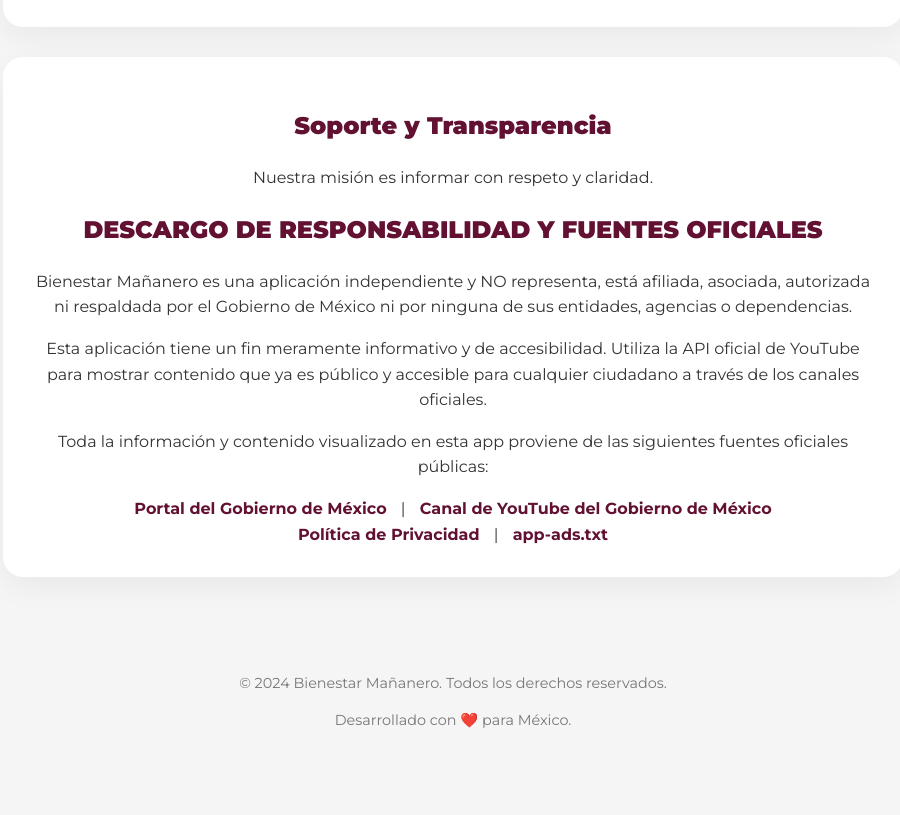
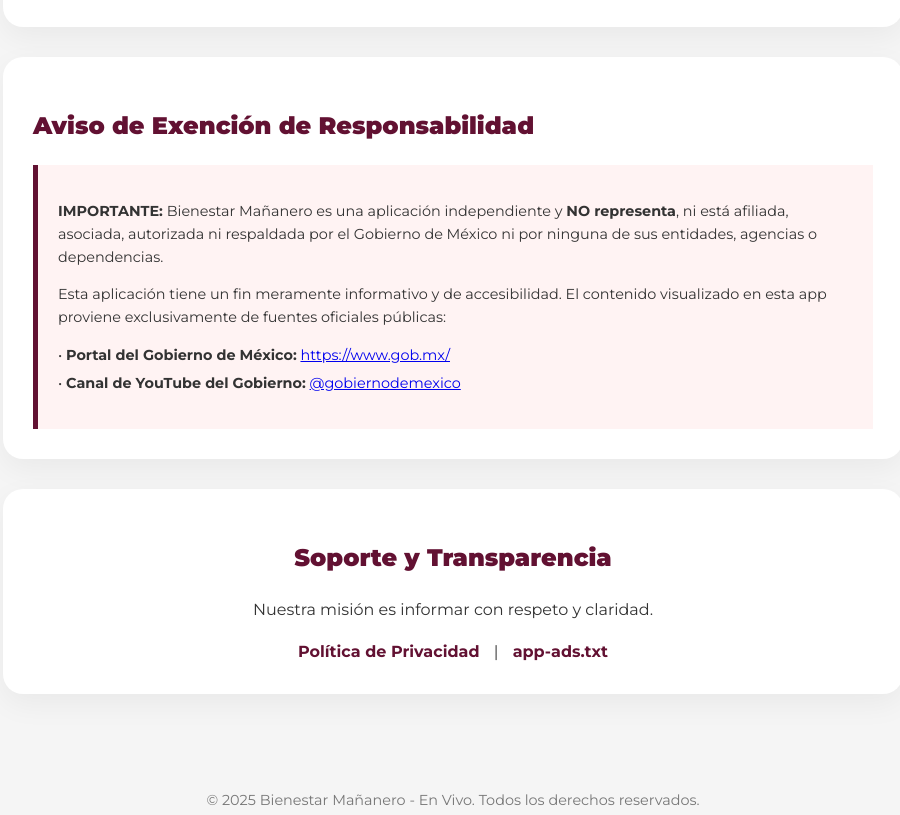
Before and after one commit to SpiderMxOne/spidermxone.github.io, a plain HTML site: page index.html in a window 1280 px wide. Shown: the part 820-1635 px from the top of the page, without its empty margins (187-1087 px from the left). Before the commit the page ends 1606 px from the top, so only its background shows below. Drawn offline with Linux system fonts and the light colour scheme.

Commit message:
Update title and add disclaimer section
Added a disclaimer section and updated the title.

```diff
--- a/index.html
+++ b/index.html
@@ -3,7 +3,7 @@
 <head>
     <meta charset="UTF-8">
     <meta name="viewport" content="width=device-width, initial-scale=1.0">
-    <title> Bienestar Mañanero - En Vivo (Tu conexión con la información)</title>
+    <title>Bienestar Mañanero - En Vivo (Tu conexión con la información)</title>
     <link href="https://fonts.googleapis.com/css2?family=Montserrat:wght@400;700;900&display=swap" rel="stylesheet">
     <style>
         :root {
@@ -96,6 +96,22 @@
         .links a:hover {
             text-decoration: underline;
         }
+        .disclaimer-box {
+            background-color: #fff3f3;
+            border-left: 5px solid var(--guinda);
+            padding: 20px;
+            margin-top: 20px;
+            text-align: left;
+            font-size: 0.9rem;
+        }
+        .source-list {
+            list-style: none;
+            padding: 0;
+            margin-top: 10px;
+        }
+        .source-list li {
+            margin-bottom: 5px;
+        }
     </style>
 </head>
 <body>
@@ -108,7 +124,7 @@
     <div class="container">
         <div class="card">
             <h2>Información al alcance de todos</h2>
-            <p>Bienestar Mañanero es una herramienta sencilla y amigable que permite acceder a las conferencias y noticias más relevantes de México de forma rápida y segura.</p>
+            <p>Bienestar Mañanero - En Vivo es una herramienta sencilla y amigable que permite acceder a las conferencias y noticias más relevantes de México de forma rápida y segura.</p>
 
             <div class="features">
                 <div class="feature-item">
@@ -133,18 +149,21 @@
             </div>
         </div>
 
+        <div class="card">
+            <h2>Aviso de Exención de Responsabilidad</h2>
+            <div class="disclaimer-box">
+                <p><strong>IMPORTANTE:</strong> Bienestar Mañanero es una aplicación independiente y <strong>NO representa</strong>, ni está afiliada, asociada, autorizada ni respaldada por el Gobierno de México ni por ninguna de sus entidades, agencias o dependencias.</p>
+                <p>Esta aplicación tiene un fin meramente informativo y de accesibilidad. El contenido visualizado en esta app proviene exclusivamente de fuentes oficiales públicas:</p>
+                <ul class="source-list">
+                    <li>• <strong>Portal del Gobierno de México:</strong> <a href="https://www.gob.mx/" target="_blank">https://www.gob.mx/</a></li>
+                    <li>• <strong>Canal de YouTube del Gobierno:</strong> <a href="https://www.youtube.com/@gobiernodemexico" target="_blank">@gobiernodemexico</a></li>
+                </ul>
+            </div>
+        </div>
+
         <div class="card" style="text-align: center;">
             <h2>Soporte y Transparencia</h2>
             <p>Nuestra misión es informar con respeto y claridad.</p>
-            <h2>DESCARGO DE RESPONSABILIDAD Y FUENTES OFICIALES</h2>
-            <p>Bienestar Mañanero es una aplicación independiente y NO representa, está afiliada, asociada, autorizada ni respaldada por el Gobierno de México ni por ninguna de sus entidades, agencias o dependencias.</p>
-            <p>Esta aplicación tiene un fin meramente informativo y de accesibilidad. Utiliza la API oficial de YouTube para mostrar contenido que ya es público y accesible para cualquier ciudadano a través de los canales oficiales.</p>
-            <p>Toda la información y contenido visualizado en esta app proviene de las siguientes fuentes oficiales públicas:</p>
-			<div class="links">
-                <a href="https://www.gob.mx/ " target="_blank">Portal del Gobierno de México</a>
-                <span>|</span>
-                <a href="https://www.youtube.com/@gobiernodemexico">Canal de YouTube del Gobierno de México</a>
-            </div>
             <div class="links">
                 <a href="https://docs.google.com/document/d/e/2PACX-1vSnX_AtSclcIkHKdkpBiDKXxSk6tdF0xbyHXOh9KzvRpBh6rKEKN8u7xhxbc15A1AALsulppkCbw6kY/pub" target="_blank">Política de Privacidad</a>
                 <span>|</span>
@@ -154,7 +173,7 @@
     </div>
 
     <footer>
-        <p>&copy; 2024 Bienestar Mañanero. Todos los derechos reservados.</p>
+        <p>&copy; 2025 Bienestar Mañanero - En Vivo. Todos los derechos reservados.</p>
         <p>Desarrollado con ❤️ para México.</p>
     </footer>
 
```
